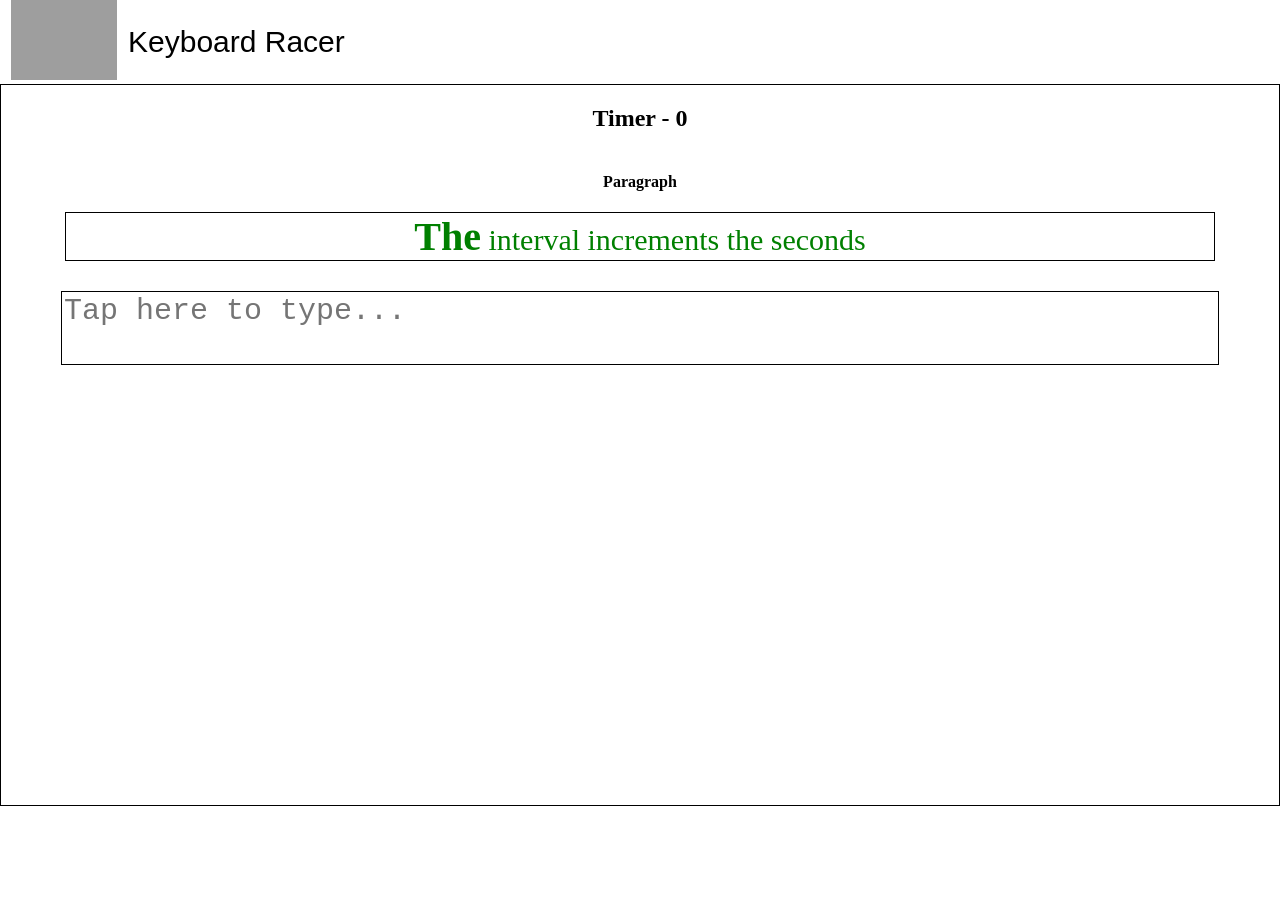
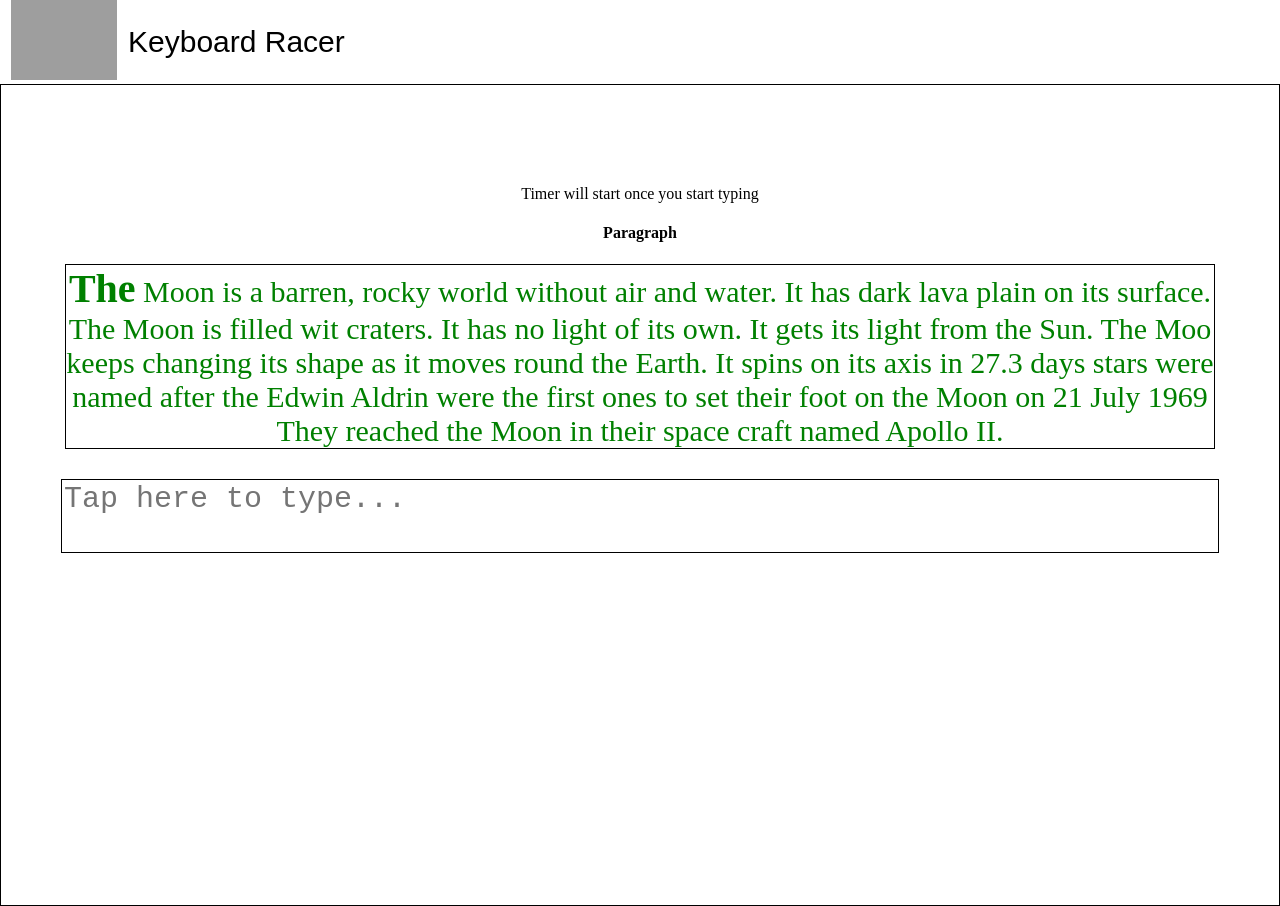
Before and after one commit to nagendraallam/KeyboardRacer, a React (Create React App) app: page / in a window 1280 px wide. Before the commit the page ends 806 px from the top, so only its background shows below. Built offline with nearby package versions, Linux system fonts and the light colour scheme; grey boxes are pictures that could not be loaded.

Commit message:
Timer and WPM Counter working

```diff
--- a/src/Paragraphs/paragraphs.js
+++ b/src/Paragraphs/paragraphs.js
@@ -1,3 +1,11 @@
 
-const array = ["The interval increments the seconds"]
-export default {array}
+const array = ["The Moon is a barren, rocky world without air and water. It has dark lava plain on its surface. The Moon is filled wit craters. It has no light of its own. It gets its light from the Sun. The Moo keeps changing its shape as it moves round the Earth. It spins on its axis in 27.3 days stars were named after the Edwin Aldrin were the first ones to set their foot on the Moon on 21 July 1969 They reached the Moon in their space craft named Apollo II.",
+"The sun is a huge ball of gases. It has a diameter of 1,392,000 km. It is so huge that it can hold millions of planets inside it. The Sun is mainly made up of hydrogen and helium gas. The surface of the Sun is known as the photosphere. The photosphere is surrounded by a thin layer of gas known as the chromospheres. Without the Sun, there would be no life on Earth. There would be no plants, no animals and no human beings. As, all the living things on Earth get their energy from the Sun for their survival.",
+"The Solar System consists of the Sun Moon and Planets. It also consists of comets, meteoroids and asteroids. The Sun is the largest member of the Solar System. In order of distance from the Sun, the planets are Mercury, Venus, Earth, Mars, Jupiter, Saturn, Uranus, Neptune and Pluto; the dwarf planet. The Sun is at the centre of the Solar System and the planets, asteroids, comets and meteoroids revolve around it."]
+
+function getRndInteger(min, max) {
+    return Math.floor(Math.random() * (max - min) ) + min;
+
+}
+
+export default array
--- a/src/Screens/Body.js
+++ b/src/Screens/Body.js
@@ -1,6 +1,7 @@
 import React, { useState, useRef, useEffect } from "react";
 import "../css/body.css";
 import array from "../Paragraphs/paragraphs";
+import Timer from './Timer'
 
 export default function Body() {
   const [typed, addTyped] = useState("");
@@ -9,26 +10,22 @@ export default function Body() {
     currentWord: "",
     restParagraph: "",
   });
+
+  const [timer, setTimer] = useState();
+
   const [finished, setFinished] = useState(false);
   const [start, setStart] = useState(false);
-  const [timer, setTimer] = useState(0);
+
   const inputRef = useRef("");
   const paragraphRef = useRef();
   const result = useRef();
-  const paragraph = array.array[0];
 
-  useEffect(() => {
-    if (start) {
-      const interval = setInterval(() => {
-        if (start) {
-          setTimer((timer) => timer + 1);
-        } else {
-          clearInterval(interval);
-          setTimer(0)
-        }
-      }, 1000);
-    }
-  }, [start]);
+  const [paragraph,setParagraph] = useState(array[0])
+
+  function countWords(str) {
+    return str.trim().split(/\s+/).length;
+  }
+
 
   useEffect(() => {
     //TO CHECK IF THE TYPING IS CORRECT
@@ -38,18 +35,20 @@ export default function Body() {
       paragraphRef.current.style.color = "red";
     }
 
-    // FINISHED
+    // ON FINISHED
     if (typed.length == paragraph.length) {
       console.log("finished");
+      setFinished(true);
       setStart(false);
-      setFinished(true);
-      result.current.innerHTML = "You finished typing in " + timer.toString();
+      var a = (Date.now()/1000-timer);
+      setTimer(a);
+      result.current.innerHTML = "You finished typing in " + (Math.floor(a)/60).toString() + "Minutes \nWPM :" + countWords(paragraph)/(Math.floor(a)/60);
+      inputRef.current.value = typed;
       // DISPLAY RESULTS AND EXIT
     }
   }, [typed]);
 
-  //TO BOLD BODY WHILE TYPING
-
+  //TO BOLD BODY WHILE TYPING AND OTHER SETTINGS
   useEffect(() => {
     let rest = paragraph.substring(typed.length, paragraph.length);
     let current = rest.substring(0, rest.indexOf(" "));
@@ -61,6 +60,7 @@ export default function Body() {
     });
   }, [typed]);
 
+  //TO BE CALLED WHEN FINISHED TYPING.
   function displayResults() {
     if (paragraphRef.current.style.color == "red") {
       console.log("errors");
@@ -70,15 +70,24 @@ export default function Body() {
   }
 
   function addTypedText(e) {
-    if (!finished) {
+    if (!start && typed.length <= 0) {
+      setStart(true);
+      setTimer(Date.now()/1000);
+    }
+    if (typed.length < paragraph.length - 1) {
       addTyped(() => {
         return typed + e;
       });
     } else {
+      addTyped(() => {
+        return typed + e;
+      });
+      inputRef.current.disabled = "disabled";
       displayResults();
     }
   }
 
+  // ON BACKSPACE CLICKED
   function removeOneLetter() {
     let newString = typed.substring(0, typed.length - 1);
     addTyped(newString);
@@ -86,7 +95,7 @@ export default function Body() {
 
   return (
     <div className="body">
-      <h2>Timer - {timer}</h2>
+      {start ? <Timer></Timer> : <div> {finished ? "You have completed Typing the Paragraph" : "Timer will start once you start typing"}</div>}
       <h4>Paragraph</h4>
       <p ref={paragraphRef}>
         {states.lastPart}
@@ -97,9 +106,6 @@ export default function Body() {
       <textarea
         ref={inputRef}
         onKeyDown={(e) => {
-          if (!start) {
-            setStart(true);
-          }
           if (e.key == " ") {
             addTypedText(" ");
           } else if (e.key == "enter") {
--- /dev/null
+++ b/src/Screens/Timer.js
@@ -0,0 +1,21 @@
+import React, { useState,useEffect } from 'react'
+
+export default function Timer() {
+    const [timer,setTimer] = useState(0)
+
+    useEffect(() => {
+        const timeout = setTimeout(()=>{
+            setTimer(timer=> timer+1)
+        },1000)
+        return () => {
+            console.log("timer cleared")
+            console.log(timer)
+            clearTimeout(timeout)
+        }
+    },[timer])
+    return (
+        <div>
+            Timer - {timer}
+        </div>
+    )
+}
--- a/src/css/body.css
+++ b/src/css/body.css
@@ -23,6 +23,7 @@ textarea {
 }
 
 .body {
+    padding-top: 100px;
     display: flex;
     flex-direction: column;
     align-content: center;
```
